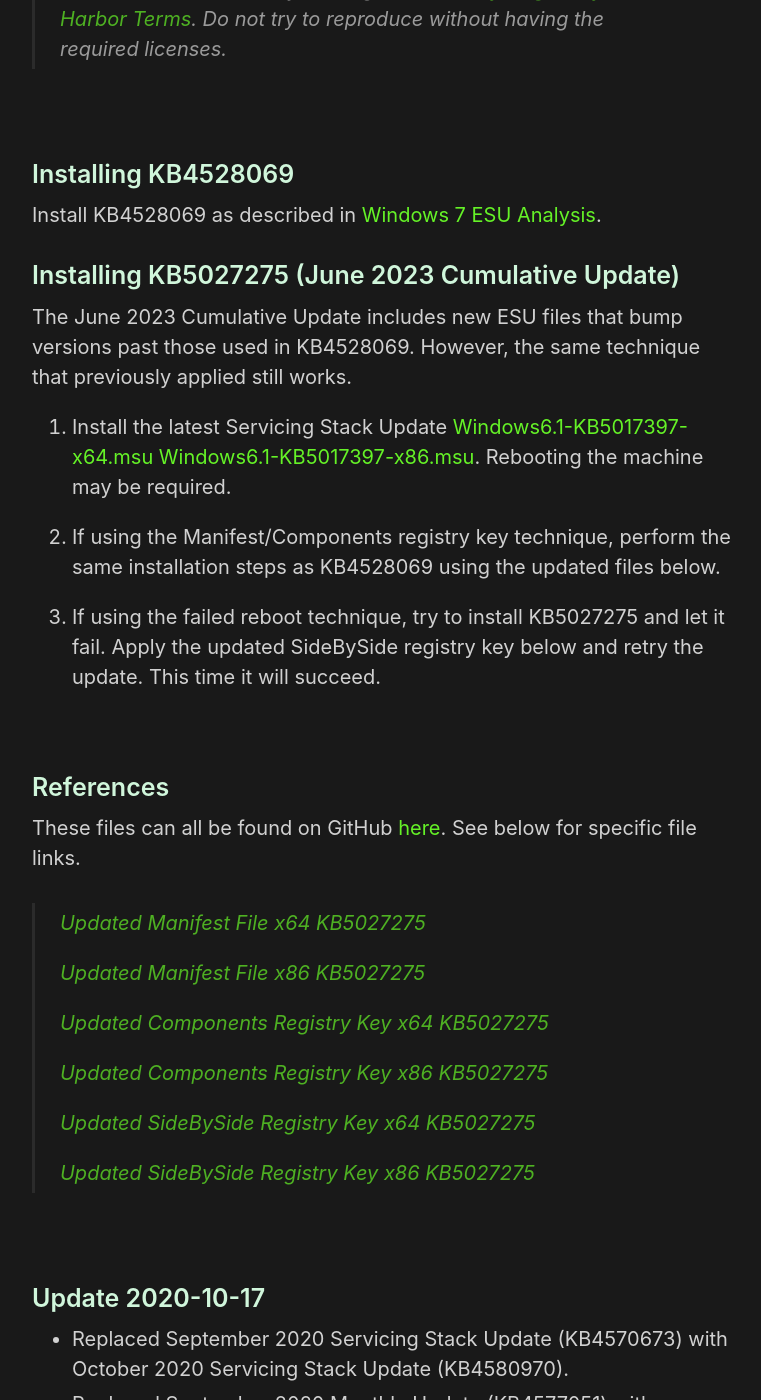
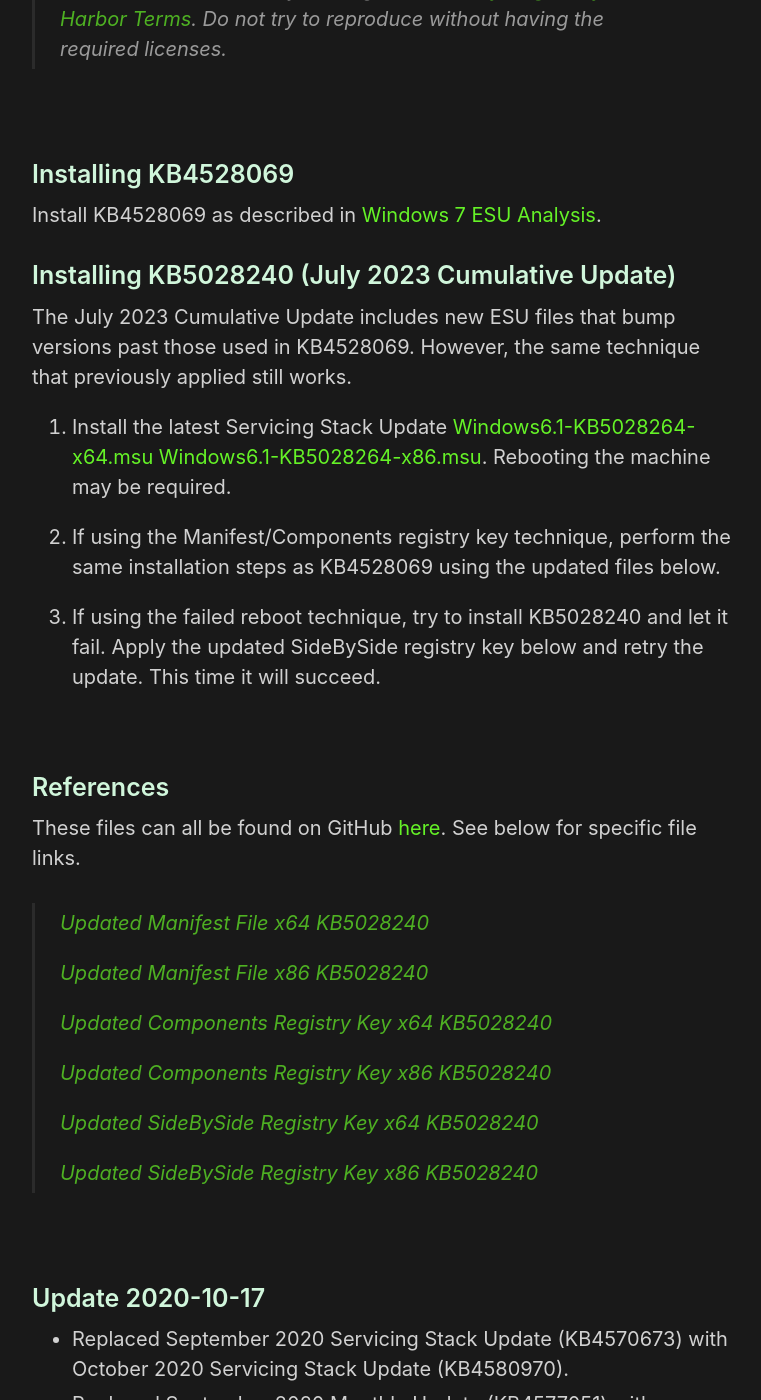
Before and after one commit to HackAndPwn/HackAndPwn.github.io, a Jekyll site: the page built from _posts/2020-09-12-windows-7-esu-analysis-updates.md, in a window 1280 px wide and 1400 px high, scrolled down 731 px. Shown: the whole window, without its empty margins (258-1019 px from the left). Built offline with Jekyll 4.4.1, drawn with Linux system fonts in a browser that asks for light colours; some of the changed text lies outside the part shown.

Commit message:
july 2023 updates

```diff
--- a/_posts/2020-09-12-windows-7-esu-analysis-updates.md
+++ b/_posts/2020-09-12-windows-7-esu-analysis-updates.md
@@ -19,15 +19,15 @@
 
 Install KB4528069 as described in [Windows 7 ESU Analysis](https://hackandpwn.com/windows-7-esu-analysis).
 
-### Installing KB5027275 (June 2023 Cumulative Update)
+### Installing KB5028240 (July 2023 Cumulative Update)
 
-The June 2023 Cumulative Update includes new ESU files that bump versions past those used in KB4528069.  However, the same technique that previously applied still works.
+The July 2023 Cumulative Update includes new ESU files that bump versions past those used in KB4528069.  However, the same technique that previously applied still works.
 
-1. Install the latest Servicing Stack Update [Windows6.1-KB5017397-x64.msu](https://github.com/HackAndPwn/Windows-7-Patching/raw/master/07_ESU_Updates/01_Windows6.1-KB5017397-x64.msu) [Windows6.1-KB5017397-x86.msu](https://github.com/HackAndPwn/Windows-7-Patching/raw/master/07_ESU_Updates/01_Windows6.1-KB5017397-x86.msu).  Rebooting the machine may be required.
+1. Install the latest Servicing Stack Update [Windows6.1-KB5028264-x64.msu](https://github.com/HackAndPwn/Windows-7-Patching/raw/master/07_ESU_Updates/01_Windows6.1-KB5028264-x64.msu) [Windows6.1-KB5028264-x86.msu](https://github.com/HackAndPwn/Windows-7-Patching/raw/master/07_ESU_Updates/01_Windows6.1-KB5028264-x86.msu).  Rebooting the machine may be required.
 
 2. If using the Manifest/Components registry key technique, perform the same installation steps as KB4528069 using the updated files below.
 
-3. If using the failed reboot technique, try to install KB5027275 and let it fail.  Apply the updated SideBySide registry key below and retry the update.  This time it will succeed.
+3. If using the failed reboot technique, try to install KB5028240 and let it fail.  Apply the updated SideBySide registry key below and retry the update.  This time it will succeed.
 
 <br>
 
@@ -35,17 +35,17 @@
 
 These files can all be found on GitHub [here](https://github.com/HackAndPwn/Windows-7-ESU-Analysis).  See below for specific file links.
 
-> [Updated Manifest File x64 KB5027275](https://github.com/HackAndPwn/Windows-7-ESU-Analysis/blob/master/2023_06/amd64_microsoft-windows-s..edsecurityupdatesai_31bf3856ad364e35_6.1.7602.26564_none_c8ab51d2364cbdf5.manifest)
+> [Updated Manifest File x64 KB5028240](https://github.com/HackAndPwn/Windows-7-ESU-Analysis/blob/master/2023_07/amd64_microsoft-windows-s..edsecurityupdatesai_31bf3856ad364e35_6.1.7602.26623_none_c8d5931e362d3201.manifest)
 >
-> [Updated Manifest File x86 KB5027275](https://github.com/HackAndPwn/Windows-7-ESU-Analysis/blob/master/2023_06/x86_microsoft-windows-s..edsecurityupdatesai_31bf3856ad364e35_6.1.7602.26564_none_6c8cb64e7def4cbf.manifest)
+> [Updated Manifest File x86 KB5028240](https://github.com/HackAndPwn/Windows-7-ESU-Analysis/blob/master/2023_07/x86_microsoft-windows-s..edsecurityupdatesai_31bf3856ad364e35_6.1.7602.26623_none_6cb6f79a7dcfc0cb.manifest)
 >
-> [Updated Components Registry Key x64 KB5027275](https://github.com/HackAndPwn/Windows-7-ESU-Analysis/blob/master/2023_06/ComponentsRegistryKey_x64.reg)
+> [Updated Components Registry Key x64 KB5028240](https://github.com/HackAndPwn/Windows-7-ESU-Analysis/blob/master/2023_07/ComponentsRegistryKey_x64.reg)
 >
-> [Updated Components Registry Key x86 KB5027275](https://github.com/HackAndPwn/Windows-7-ESU-Analysis/blob/master/2023_06/ComponentsRegistryKey_x86.reg)
+> [Updated Components Registry Key x86 KB5028240](https://github.com/HackAndPwn/Windows-7-ESU-Analysis/blob/master/2023_07/ComponentsRegistryKey_x86.reg)
 >
-> [Updated SideBySide Registry Key x64 KB5027275](https://github.com/HackAndPwn/Windows-7-ESU-Analysis/blob/master/2023_06/SideBySideRegistryKey_x64.reg)
+> [Updated SideBySide Registry Key x64 KB5028240](https://github.com/HackAndPwn/Windows-7-ESU-Analysis/blob/master/2023_07/SideBySideRegistryKey_x64.reg)
 >
-> [Updated SideBySide Registry Key x86 KB5027275](https://github.com/HackAndPwn/Windows-7-ESU-Analysis/blob/master/2023_06/SideBySideRegistryKey_x86.reg)
+> [Updated SideBySide Registry Key x86 KB5028240](https://github.com/HackAndPwn/Windows-7-ESU-Analysis/blob/master/2023_07/SideBySideRegistryKey_x86.reg)
 
 <br>
 
@@ -192,3 +192,8 @@
 ### Update 2023-06-25
 * Replaced May 2023 Monthly Update (KB5026413) with June 2023 Monthly Update (KB5027275).
 * Replaced May 2023 Manifest, Components Registry Key, and SideBySide Registry Key (6.1.7602.26519) with June 2023 (6.1.7602.26564).
+
+### Update 2023-07-22
+* Replaced September 2022 Servicing Stack Update (KB5017397) with July 2023 Servicing Stack Update (KB5028264).
+* Replaced June 2023 Monthly Update (KB5027275) with July 2023 Monthly Update (KB5028240).
+* Replaced June 2023 Manifest, Components Registry Key, and SideBySide Registry Key (6.1.7602.26564) with July 2023 (6.1.7602.26623).
```
Also changed, not shown: other parts of _posts/2020-09-12-windows-7-esu-analysis-updates.md (+1 -1 lines), _posts/2020-05-23-windows-7-esu-patching.md (+15 -8 lines).
